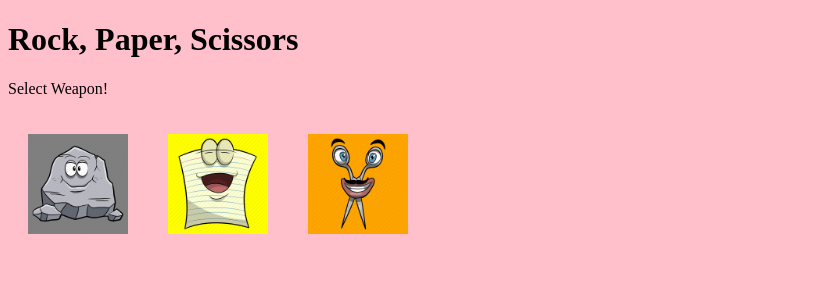
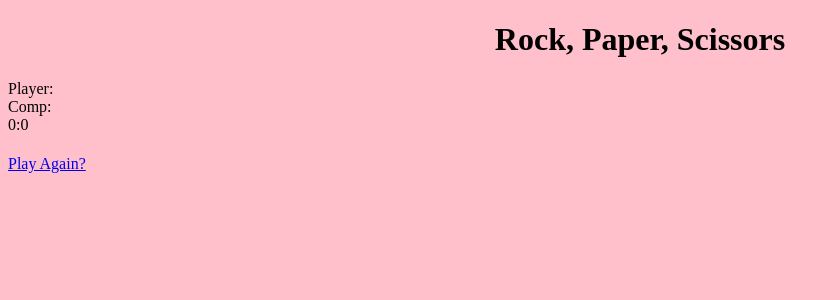
Before and after one commit to 103219618/rockpaperscissors, an Angular app in the folder FinalProject/: page /display in a window 1280 px wide. Before the commit this address led to /pick. Shown: the top 300 px of the page, without its empty margins (0-840 px from the left). Built offline with nearby package versions, Linux system fonts and the light colour scheme.

Commit message:
added functionality

```diff
--- a/FinalProject/src/app/app.component.html
+++ b/FinalProject/src/app/app.component.html
@@ -1,2 +1,2 @@
-<h1>Rock, Paper, Scissors</h1>
+
 <router-outlet></router-outlet>
--- a/FinalProject/src/app/game.service.ts
+++ b/FinalProject/src/app/game.service.ts
@@ -19,12 +19,96 @@ export class GameService {
   constructor(private router: Router) { }
 
 
-  commitSelection(option: 'rock' | 'paper' | 'scissors') {
+  commitSelection(selectOption) {
     of(null).pipe(delay(500 /*delay of 0.5 seconds*/)).subscribe(() => {
-      this._selection = option;
+      this._selection = selectOption;
+      this.selectOption(this.selection);
       this.router.navigateByUrl("/display");
     }); //delaying
 
   }
+    playerScore = 0;
+    comScore = 0;
+    playerSelected: string; // Which weapon user selected
+    comSelected: string; //which weapon computer selected
+    action: string; //is known whether user weapon beats or loses to computer
+    status: string; //know whether it's a win or lose
+    comWeapon = [
+      'rock',
+      'paper',
+      'scissors'
+    ];
+
+    //userPick function which is executed whenever a 'weapon' is clicked
+    selectOption(playerWeapon: string): void {
+      this.playerSelected = playerWeapon;
+      console.log(this.playerSelected);
+      setTimeout( () => {
+      const randomNum = Math.floor(Math.random() * 3);
+      this.comSelected = this.comWeapon[randomNum];
+      console.log(this.comSelected);
+      this.checkResult();
+    }, 1000);
+
+  }
+
+  //timer to clear selection for the next draw.
+  clearField() {
+    setTimeout(() => {
+      this.status = '';
+      this.playerSelected = '';
+      this.comSelected = '';
+    }, 10000);
+  }
+
+  //calls winner on user or comp based on the results
+  win(player, com) {
+    this.playerScore++;
+    this.playerSelected = player;
+    this.comSelected = com;
+    this.action = 'beats';
+    this.status = '. You win!';
+    this.clearField();
+  }
+
+  //calls looser on user or comp based on the results
+  lose(player, com) {
+    this.comScore++;
+    this.playerSelected = player;
+    this.comSelected = com;
+    this.action = 'loses to';
+    this.status = '. You lose!';
+    this.clearField();
+  }
+
+  //calls draw based on the result
+  draw(player, com) {
+    this.playerSelected = player;
+    this.comSelected = com;
+    this.action = 'and';
+    this.status = '. You draw!';
+    this.clearField();
+  }
+
+  checkResult() {
+    const playerChoice = this.playerSelected;
+    const comChoice = this.comSelected;
+    switch (playerChoice + comChoice) {
+      case 'rockscissors':
+      case 'paperrock':
+      case 'scissorspaper':
+        this.win(playerChoice, comChoice);
+        break;
+      case 'rockpaper':
+      case 'scissorsrock':
+      case 'paperscissors':
+        this.lose(playerChoice, comChoice);
+        break;
+      default:
+        this.draw(playerChoice, comChoice);
+        break;
+
+    }
+  }
 
 }
--- a/FinalProject/src/app/routes/score/score.component.html
+++ b/FinalProject/src/app/routes/score/score.component.html
@@ -1,3 +1,13 @@
+<div class="">
+    <div class="" id="">Player: {{gameService.playerSelected}}</div>
+    <div class="" id="">Comp: {{gameService.comSelected}}</div>
+    <span id="">{{gameService.playerScore}}</span>:<span id="">{{gameService.comScore}}</span>
+</div>
+
+<div class="">
+    <p *ngIf="gameService.status">{{gameService.playerSelected}} {{gameService.action}} {{gameService.playerSelected}}{{gameService.status}} </p>
+
+
 <h1>{{gameService.selection}}</h1>
 
 <a routerLink='pick'>Play Again?</a>
--- a/FinalProject/src/app/routes/score/score.component.ts
+++ b/FinalProject/src/app/routes/score/score.component.ts
@@ -1,7 +1,7 @@
 import { Component, OnInit } from '@angular/core';
 import { Router } from '@angular/router';
 
-import { GameService } from '../../game.service';
+import { GameService } from 'src/app/game.service';
 
 @Component({
   selector: 'app-score',
@@ -13,9 +13,12 @@ export class ScoreComponent implements OnInit {
   constructor(public gameService: GameService, private router: Router) { }
 
   ngOnInit(): void {
-    if(this.gameService.selection == null) {
-      this.router.navigateByUrl("/pick") // defaults to selectmenu when manually entering page
+
     }
   }
 
-}
+
+/*ngOnInit(): void {
+  if (this.gameService.selection == null) {
+    this.router.navigateByUrl("/pick") // defaults to selectmenu when manually entering page
+    }*/
--- a/FinalProject/src/app/routes/selectmenu/selectmenu.component.css
+++ b/FinalProject/src/app/routes/selectmenu/selectmenu.component.css
@@ -17,3 +17,7 @@
 .box.scissors {
     background-color: orange;
 }
+
+.mid {
+    text-align: center;
+}
--- a/FinalProject/src/app/routes/selectmenu/selectmenu.component.html
+++ b/FinalProject/src/app/routes/selectmenu/selectmenu.component.html
@@ -1,5 +1,6 @@
+
+<div class="mid">
     <p>Select Weapon!</p>
-
     <div class="box rock" (click)="selectOption('rock')">
         <img src="assets/rock.png" width="100px" height="100px">
     </div>
@@ -9,3 +10,4 @@
     <div class="box scissors" (click)="selectOption('scissors')">
         <img src="assets/scissors.png" width="100px" height="100px">
     </div>
+</div>
--- a/FinalProject/src/app/routes/selectmenu/selectmenu.component.ts
+++ b/FinalProject/src/app/routes/selectmenu/selectmenu.component.ts
@@ -1,5 +1,6 @@
 import { Component, OnInit } from '@angular/core';
-import { GameService } from '../../game.service';
+import { GameService } from 'src/app/game.service';
+import { NgSelectOption } from '@angular/forms';
 
 @Component({
   selector: 'app-selectmenu',
@@ -10,11 +11,26 @@ export class SelectmenuComponent implements OnInit {
 
   constructor(private gameService: GameService) { }
 
+  playerScore = 0;
+  comScore = 0;
+
+  playerSelected: string;
+  comSelected: string;
+  action: string;
+  status: string;
+  comWeapon = [
+    'rock',
+    'paper',
+    'scissors'
+  ]
+
   ngOnInit(): void {
   }
 
-  selectOption(option: 'rock' | 'paper' | 'scissors'){
-    this.gameService.commitSelection(option);
+  selectOption(playerWeapon: 'rock' | 'paper' | 'scissors'){
+    this.gameService.commitSelection(playerWeapon);
+
+
 
   }
 
--- a/FinalProject/src/index.html
+++ b/FinalProject/src/index.html
@@ -8,6 +8,7 @@
   <link rel="icon" type="image/x-icon" href="favicon.ico">
 </head>
 <body class="bgcolor">
+  <h1 class="center">Rock, Paper, Scissors</h1>
   <app-root></app-root>
 </body>
 </html>
--- a/FinalProject/src/styles.css
+++ b/FinalProject/src/styles.css
@@ -2,3 +2,7 @@
 .bgcolor {
     background-color: pink;
 }
+
+.center {
+    text-align: center;
+}
```
Lines whose indentation alone changed are shown as unchanged.
